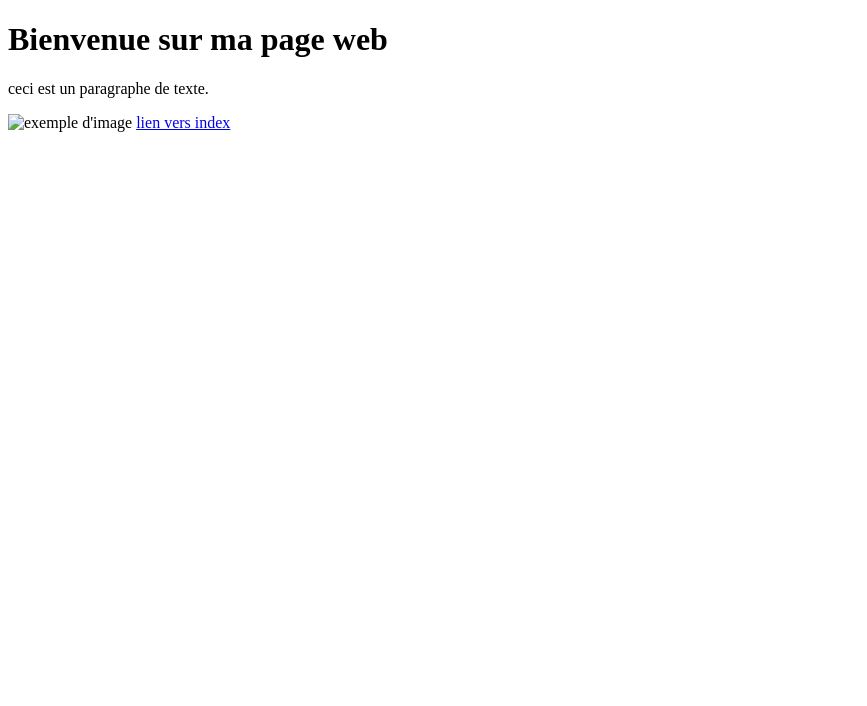
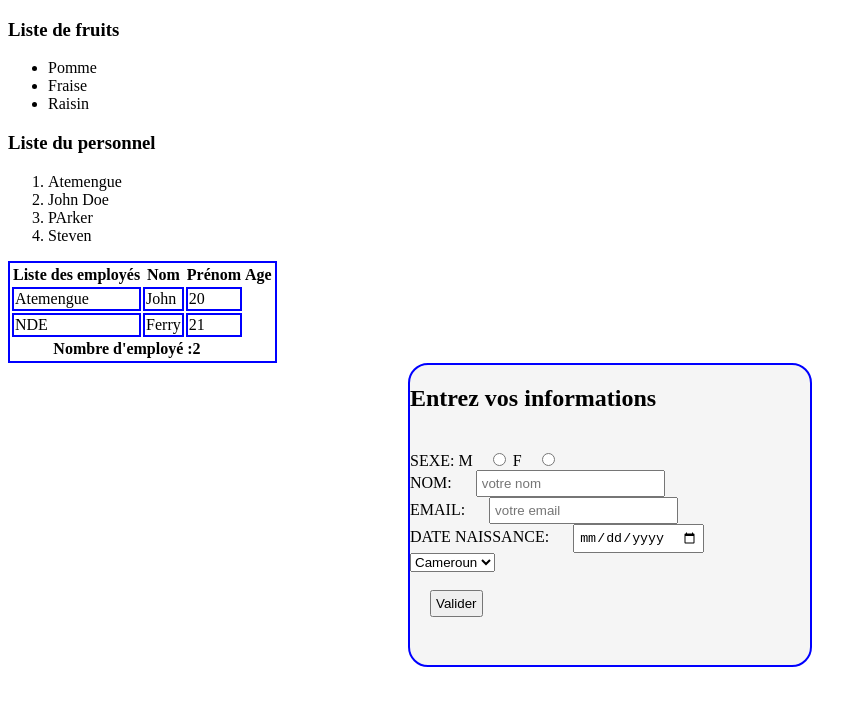
Before and after one commit to Ferrynde/Localhost-courses, a plain HTML site: page dossierdu22/11/html2211.html in a window 1280 px wide. Shown: the whole page, without its empty margins (0-867 px from the left). Drawn offline with Linux system fonts and the light colour scheme.

Commit message:
apprentissage des listes et formulaire en html

```diff
--- a/dossierdu22/11/html2211.html
+++ b/dossierdu22/11/html2211.html
@@ -3,12 +3,87 @@
 <head>
     <meta charset="UTF-8">
     <meta name="viewport" content="width=device-width, initial-scale=1.0">
-    <title>Exemple de page HTML</title>
+    <title>Document</title>
+    <style>
+        table,td,tr{
+            border: 2px double blue;
+        }
+        .form{
+            border: 2px solid blue;
+            width: 400px;
+            height: 300px;
+            margin-left: 400px;
+            background-color: whitesmoke;
+            border-radius: 20px;
+        }
+        input{
+            padding: 4px 4px 4px 4px;
+            margin-left: 20px;
+        }
+    </style>
 </head>
+
 <body>
-    <h1>Bienvenue sur ma page web</h1>
-    <p>ceci est un paragraphe de texte.</p>
-    <img src="image.jpg" alt="exemple d'image">
-    <a href="index.html">lien vers index </a>
+    <h3>Liste de fruits</h3>
+    <ul>
+        <li>Pomme</li>
+        <li>Fraise</li>
+        <li>Raisin</li>
+    </ul>
+    <h3>Liste du personnel</h3>
+    <ol>
+        <li>Atemengue</li>
+        <li>John Doe</li>
+        <li>PArker</li>
+        <li>Steven</li>
+
+
+    </ol>
+    <table>
+        <thead>
+            <tr>
+                <th rowspan="3">Liste des employés</th>
+                <th>Nom</th>                <th>Prénom</th>
+                <th>Age</th>
+            </tr>
+        </thead>
+        <tbody>
+            <tr>
+
+                <td>Atemengue</td>
+                <td>John</td>
+                <td>20</td>
+            </tr>
+            <tr>
+                <td>NDE</td>
+                <td>Ferry</td>
+                <td>21</td>
+            </tr>
+        </tbody>
+        <tfoot>
+            <tr>
+                <th colspan="3">Nombre d'employé :2</th>
+            </tr>
+        </tfoot>
+    </table>
+    <form action="" method="post" class="form">
+        <h2>Entrez vos informations</h2><br>
+        SEXE:
+        M<input type="radio" id="1" name="1">
+        F<input type="radio" id="1" name="1"><br>
+
+        NOM:
+        <input type="text" placeholder="votre nom"><br>
+        EMAIL:
+        <input type="email" placeholder="votre email"><br>
+        DATE NAISSANCE:
+        <input type="date" placeholder="votre date de naissance"><br>
+        <select name="pays" id="pays">
+            <option value="Cameroun">Cameroun</option>
+            <option value="Inde">Inde</option>
+        </select><BR><br>
+        <input type="submit" value="Valider">
+
+    </form>
 </body>
 </html>
```
